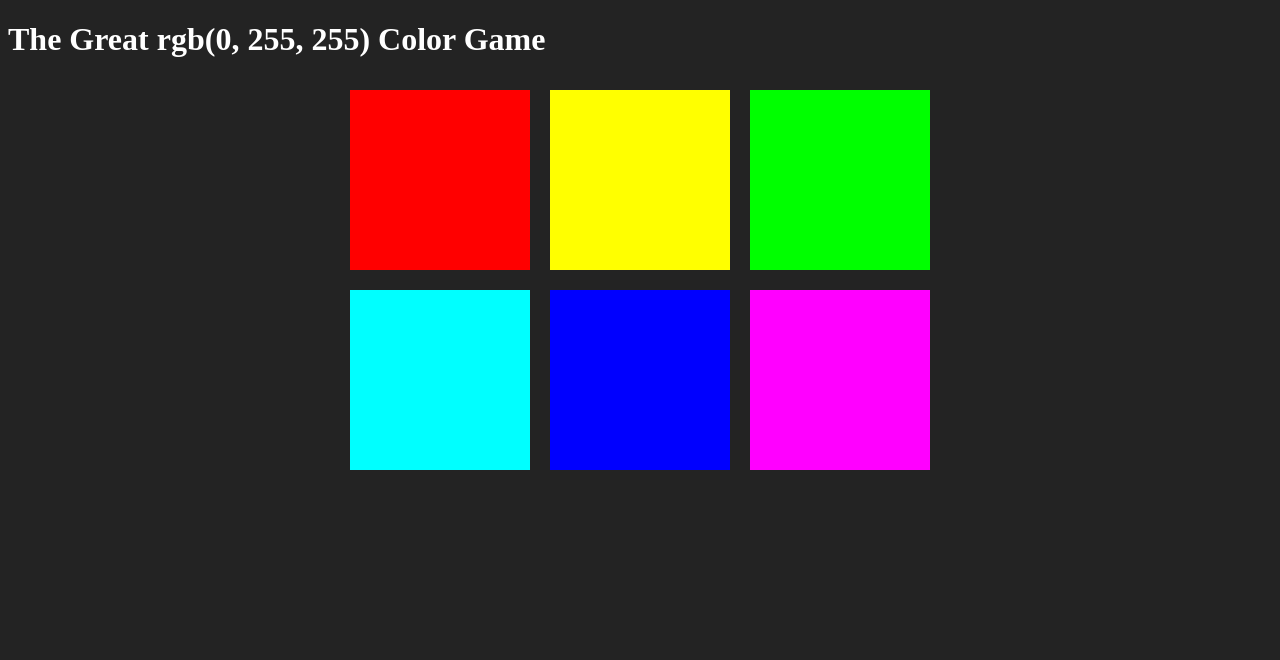
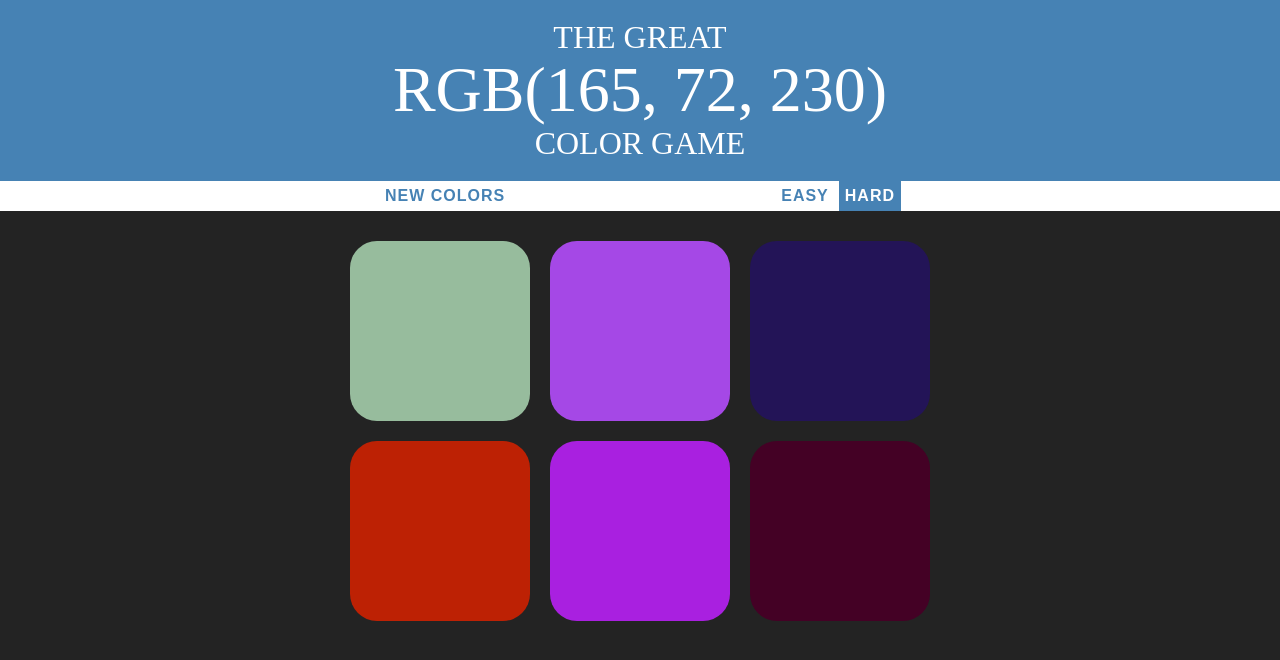
Before and after one commit to JulianRendon/Udemy-Web-Developer-Bootcamp, a plain HTML site: page javascript-module/color-game/colorGame.html in a window 1280 px wide. Drawn offline with Linux system fonts and the light colour scheme.

Commit message:
finish RGB color game

```diff
--- a/javascript-module/color-game/colorGame.html
+++ b/javascript-module/color-game/colorGame.html
@@ -9,7 +9,20 @@
 </head>
 
 <body>
-    <h1>The Great <span id="colorDisplay">RGB</span> Color Game</h1>
+    <h1>
+        The Great
+        <br>
+        <span id="colorDisplay">RGB</span>
+        <br>
+        Color Game
+    </h1>
+
+    <div id="stripe">
+        <button id="reset">New Colors</button>
+        <span id="message"></span>
+        <button class="mode">Easy</button>
+        <button class="mode selected">Hard</button>
+    </div>
 
     <div id="container">
         <div class="square"></div>
--- a/javascript-module/color-game/script.js
+++ b/javascript-module/color-game/script.js
@@ -1,18 +1,122 @@
-var colors = [
-    "rgb(255, 0 , 0)",
-    "rgb(255, 255 , 0)",
-    "rgb(0, 255, 0)",
-    "rgb(0, 255, 255)",
-    "rgb(0, 0, 255)",
-    "rgb(255, 0, 255)",
-]
+var numSquares = 6;
+var colors = [];
+var pickedColor;
+var squares = document.querySelectorAll(".square");
+var colorDisplay = document.getElementById("colorDisplay");
+var messageDisplay = document.querySelector("#message");
+var h1 = document.querySelector("h1");
+var resetButton = document.querySelector("#reset");
+var modeButtons = document.querySelectorAll(".mode");
 
-var squares = document.querySelectorAll(".square");
-var pickedColor = colors[3];
-var colorDisplay = document.getElementById("colorDisplay");
+init();
 
-colorDisplay.textContent = pickedColor;
+function init() {
+    // mode buttons event listeners
+    setupModeButtons();
 
-for (var i = 0; i < squares.length; i++) {
-    squares[i].style.backgroundColor = colors[i];
+    // squares event listeners
+    setupSquares();
+
+    reset();
 }
+
+function setupModeButtons() {
+    for (var i = 0; i < modeButtons.length; i++) {
+        modeButtons[i].addEventListener("click", function () {
+            modeButtons[0].classList.remove("selected");
+            modeButtons[1].classList.remove("selected");
+            this.classList.add("selected");
+            /* if (this.textContent === "Easy") {
+                numSquares = 3;
+            } else {
+                numSquares = 6;
+            } */
+
+            // ternary operator equivalent to the above commented code
+            this.textContent === "Easy" ? numSquares = 3 : numSquares = 6;
+            reset();
+        })
+    }
+}
+
+function setupSquares() {
+    for (var i = 0; i < squares.length; i++) {
+        // add click listeners to squares
+        squares[i].addEventListener("click", function () {
+            // grab color of clicked square
+            var clickedColor = this.style.backgroundColor;
+            // compare color to pickedColor
+            if (clickedColor === pickedColor) {
+                messageDisplay.textContent = "Correct!"
+                resetButton.textContent = "Play Again?";
+                changeColors(clickedColor);
+                h1.style.backgroundColor = clickedColor;
+            } else {
+                this.style.backgroundColor = "#232323";
+                messageDisplay.textContent = "Try again";
+            }
+        });
+    }
+}
+
+function reset() {
+    // generate all new colors
+    colors = generateRandomColors(numSquares);
+    // pick a new random color from array
+    pickedColor = pickColor();
+    // change colorDisplay to match picked color
+    colorDisplay.textContent = pickedColor;
+    resetButton.textContent = "New Colors"
+    messageDisplay.textContent = "";
+    // change colors of squares
+    for (var i = 0; i < squares.length; i++) {
+        if (colors[i]) {
+            // add initial colors to squares
+            squares[i].style.display = "block";
+            squares[i].style.backgroundColor = colors[i];
+        } else {
+            squares[i].style.display = "none";
+        }
+    }
+    h1.style.backgroundColor = "steelblue";
+}
+
+resetButton.addEventListener("click", function () {
+    reset();
+})
+
+function changeColors(color) {
+    // loop through all colors
+    for (var i = 0; i < squares.length; i++) {
+        // change each square color to match given color
+        squares[i].style.backgroundColor = color;
+    }
+
+}
+
+function pickColor() {
+    var random = Math.floor(Math.random() * colors.length);
+    return colors[random];
+}
+
+function generateRandomColors(num) {
+    // make an array
+    var arr = [];
+    //repeat num times
+    for (var i = 0; i < num; i++) {
+        // get random color and push into arr
+        arr.push(randomColor());
+    }
+    // return that array
+    return arr;
+}
+
+function randomColor() {
+    // pick a "red" from 0 to 255
+    var r = Math.floor(Math.random() * 256);
+    // pick a "green" from 0 to 255
+    var g = Math.floor(Math.random() * 256);
+    // pick a "blue" from 0 to 255
+    var b = Math.floor(Math.random() * 256);
+    return "rgb(" + r + ", " + g + ", " + b + ")";
+}
--- a/javascript-module/color-game/style.css
+++ b/javascript-module/color-game/style.css
@@ -1,9 +1,64 @@
 body {
     background-color: #232323;
+    margin: 0;
+    font-family: "Montserrat", "Avenir";
 }
 
 h1 {
     color: white;
+    text-align: center;
+    background-color: steelblue;
+    margin: 0;
+    font-weight: normal;
+    text-transform: uppercase;
+    line-height: 1.1;
+    padding: 20px 0;
+}
+
+#colorDisplay {
+    font-size: 200%;
+}
+
+#stripe {
+    background-color: white;
+    height: 30px;
+    text-align: center;
+    color: black;
+}
+
+button {
+    border: none;
+    background: none;
+    text-transform: uppercase;
+    height: 100%;
+    font-weight: 700;
+    color: steelblue;
+    letter-spacing: 1px;
+    font-size: inherit;
+    transition: all 0.3s;
+    -webkit-transition: all 0.3s;
+    -moz-transition: all 0.3s;
+    outline: none;
+}
+
+button:hover {
+    color: white;
+    background-color: steelblue;
+}
+
+.selected {
+    color: white;
+    background-color: steelblue;
+}
+
+#message {
+    display: inline-block;
+    width: 20%;
+}
+
+#container {
+    max-width: 600px;
+    margin: 20px auto;
 }
 
 .square {
@@ -12,9 +67,8 @@ h1 {
     padding-bottom: 30%;
     float: left;
     margin: 1.66%;
+    border-radius: 15%;
+    transition: background-color 0.6s;
+    -webkit-transition: background-color 0.6s;
+    -moz-transition: background-color 0.6s;
 }
-
-#container {
-    max-width: 600px;
-    margin: 0 auto;
-}
```
